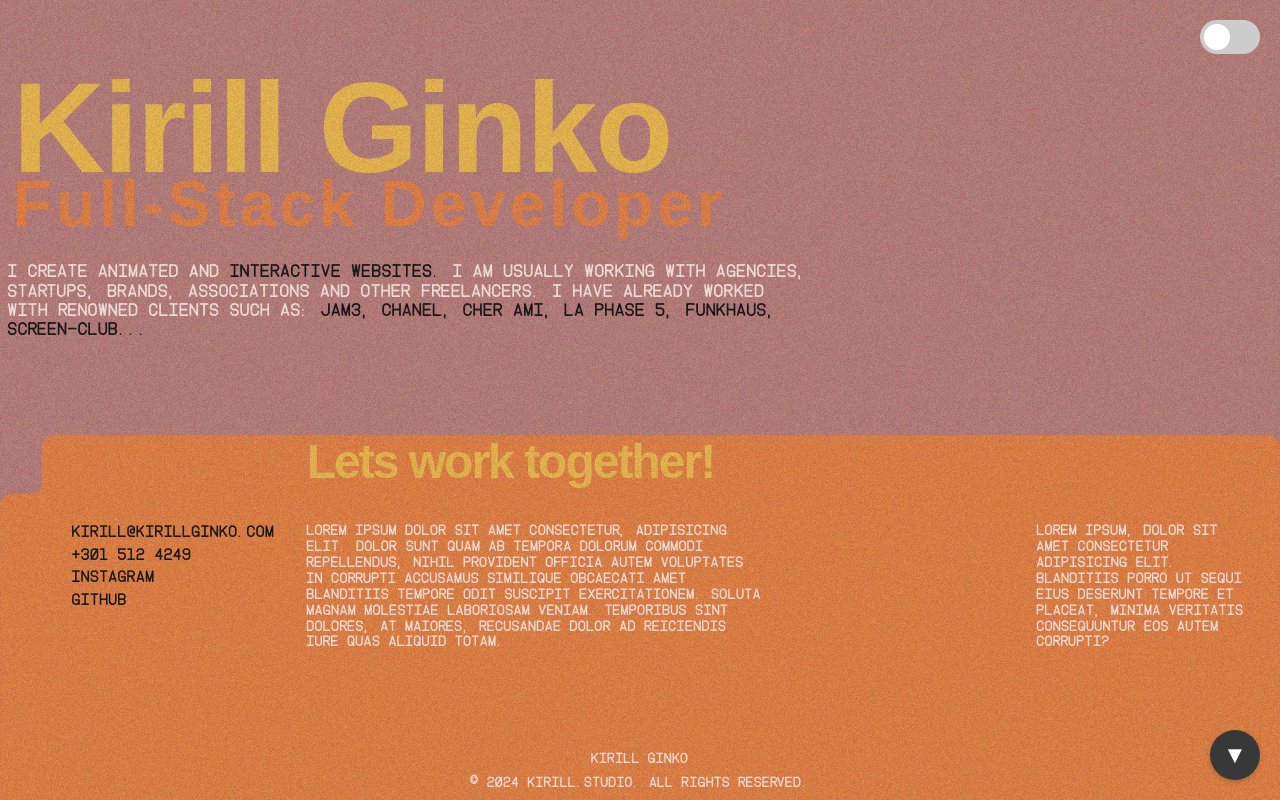
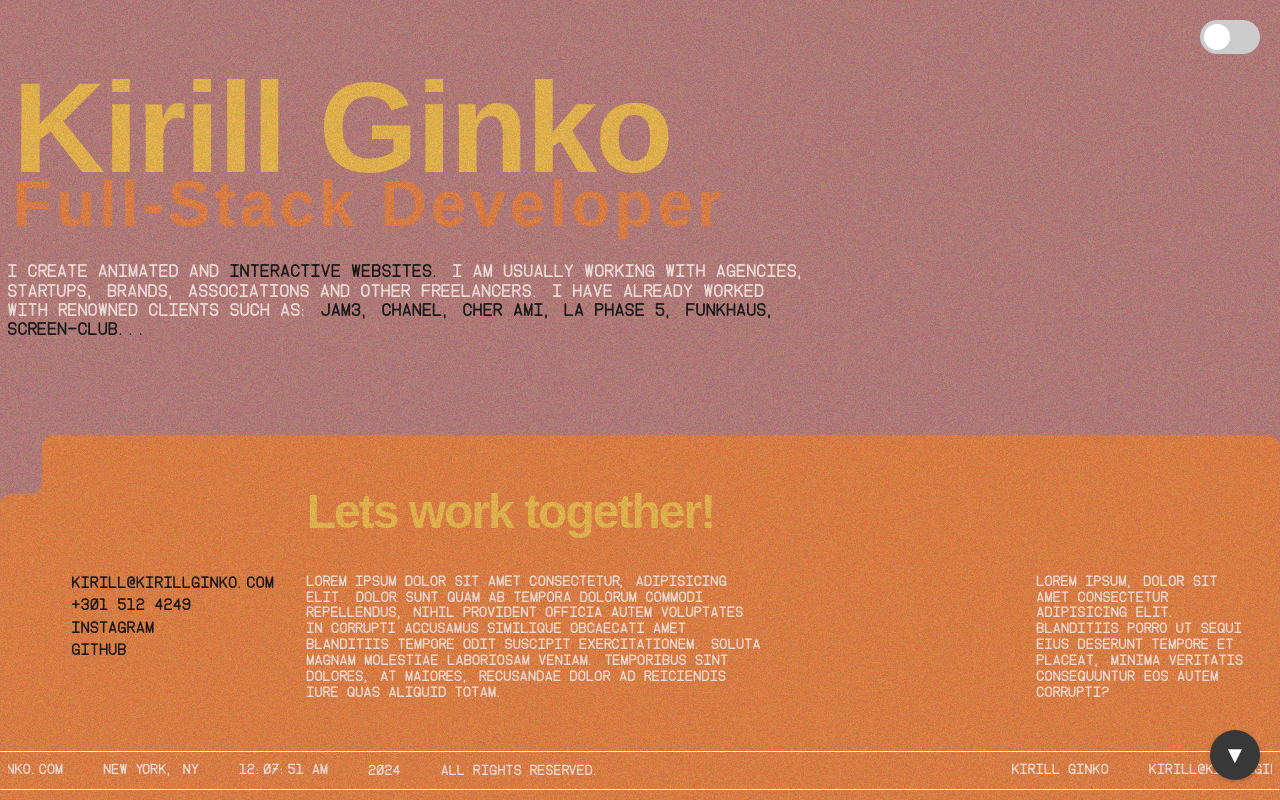
Before and after one commit to kirillginko/folio24, a Next.js app: page / in a window 1280 px wide. Both pictures are taken after a click on the button "Show Footer". Built offline with nearby package versions, Linux system fonts and the light colour scheme; a web font is replaced by a local one.

Commit message:
added a marquee to the footer

```diff
--- a/package.json
+++ b/package.json
@@ -14,7 +14,8 @@
     "next": "14.2.15",
     "next-themes": "^0.3.0",
     "react": "^18",
-    "react-dom": "^18"
+    "react-dom": "^18",
+    "react-fast-marquee": "^1.6.5"
   },
   "devDependencies": {
     "eslint": "^8",
--- a/src/app/components/Footer.jsx
+++ b/src/app/components/Footer.jsx
@@ -1,5 +1,6 @@
 import React, { useEffect, useState } from "react";
 import styles from "../styles/footer.module.css";
+import Marquee from "react-fast-marquee";
 
 const Footer = ({ isVisible }) => {
   const [shouldRender, setShouldRender] = useState(isVisible);
@@ -46,10 +47,14 @@ const Footer = ({ isVisible }) => {
         </div>
       </div>
       <div className={styles.content}>
-        <p className={styles.title}>Kirill Ginko</p>
-        <p className={styles.copyright}>
-          © {new Date().getFullYear()} Kirill.Studio. All rights reserved.
-        </p>
+        <Marquee gradient={false} speed={100}>
+          <p className={styles.title}>Kirill Ginko</p>
+          <p className={styles.title}>kirill@kirillginko.com</p>
+          <p className={styles.title}>New York, NY</p>
+          <p className={styles.title}>{new Date().toLocaleTimeString()}</p>
+          <p className={styles.copyright}>{new Date().getFullYear()}</p>
+          <p className={styles.copyright}>All rights reserved.</p>
+        </Marquee>
       </div>
     </footer>
   );
--- a/src/app/styles/footer.module.css
+++ b/src/app/styles/footer.module.css
@@ -87,15 +87,21 @@
   text-align: center;
   margin-bottom: 1rem;
   font-size: 0.8rem;
+  overflow: hidden;
+  white-space: nowrap;
 }
 
 .title {
   font-size: 1rem;
   margin-bottom: 0.3rem;
+  display: inline-block;
+  padding: 0 20px;
 }
 
 .copyright {
   font-size: 0.3rem;
+  display: inline-block;
+  padding: 0 20px;
 }
 
 @media (min-width: 768px) {
@@ -161,13 +167,15 @@
   .content {
     grid-column: 1 / -1;
     grid-row: 3;
-    padding: 2rem 0.5rem 1rem;
-    margin-top: 2rem;
+    padding: 0.5rem 0.5rem 0.5rem;
+    border-top: 1px solid white;
+    border-bottom: 1px solid white;
+    margin-top: 1rem;
+    margin-bottom: 1.9rem;
   }
 
   .title {
     font-size: 1.2rem;
-    margin-bottom: 0.5rem;
   }
 
   .copyright {
```
Also changed, not shown: 1 other file (tests, documents, lock files or other folders).
